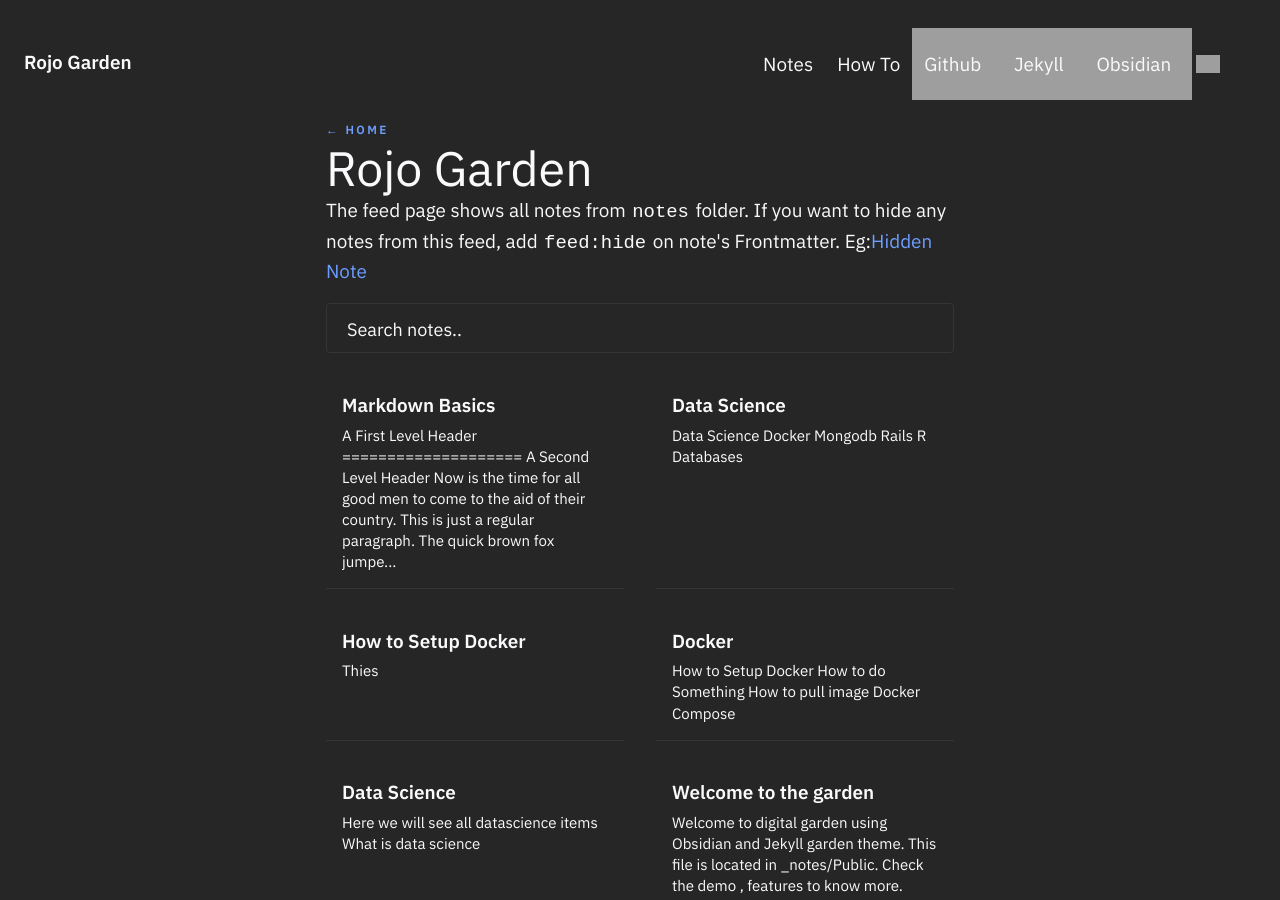
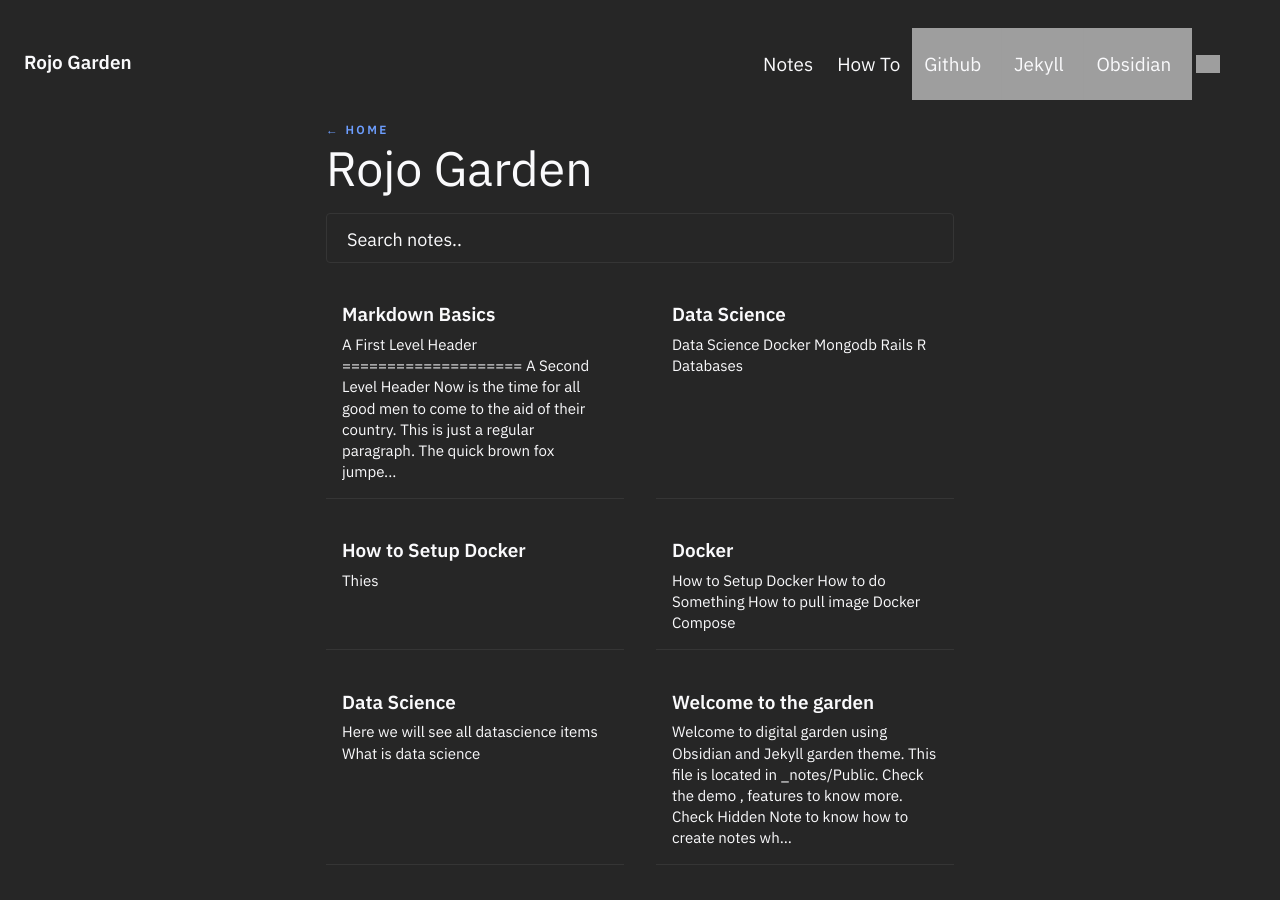
Before and after one commit to lopezrj/lopezrj.github.io, a Jekyll site: the page built from pages/notes.md, in a window 1280 px wide and 900 px high, cut to the strip 0-900 px from the top of the window. Built offline with Jekyll 4.4.1, drawn with Linux system fonts in a browser that asks for light colours; grey boxes are pictures that could not be loaded.

Commit message:
Change Homepage

```diff
--- a/pages/notes.md
+++ b/pages/notes.md
@@ -4,5 +4,3 @@
 feedformat: card
 title: Rojo Garden
 ---
-
-The feed page shows all notes from `notes` folder. If you want to hide any notes from this feed, add `feed:hide` on note's Frontmatter. Eg:[[Hidden Note]]
```
